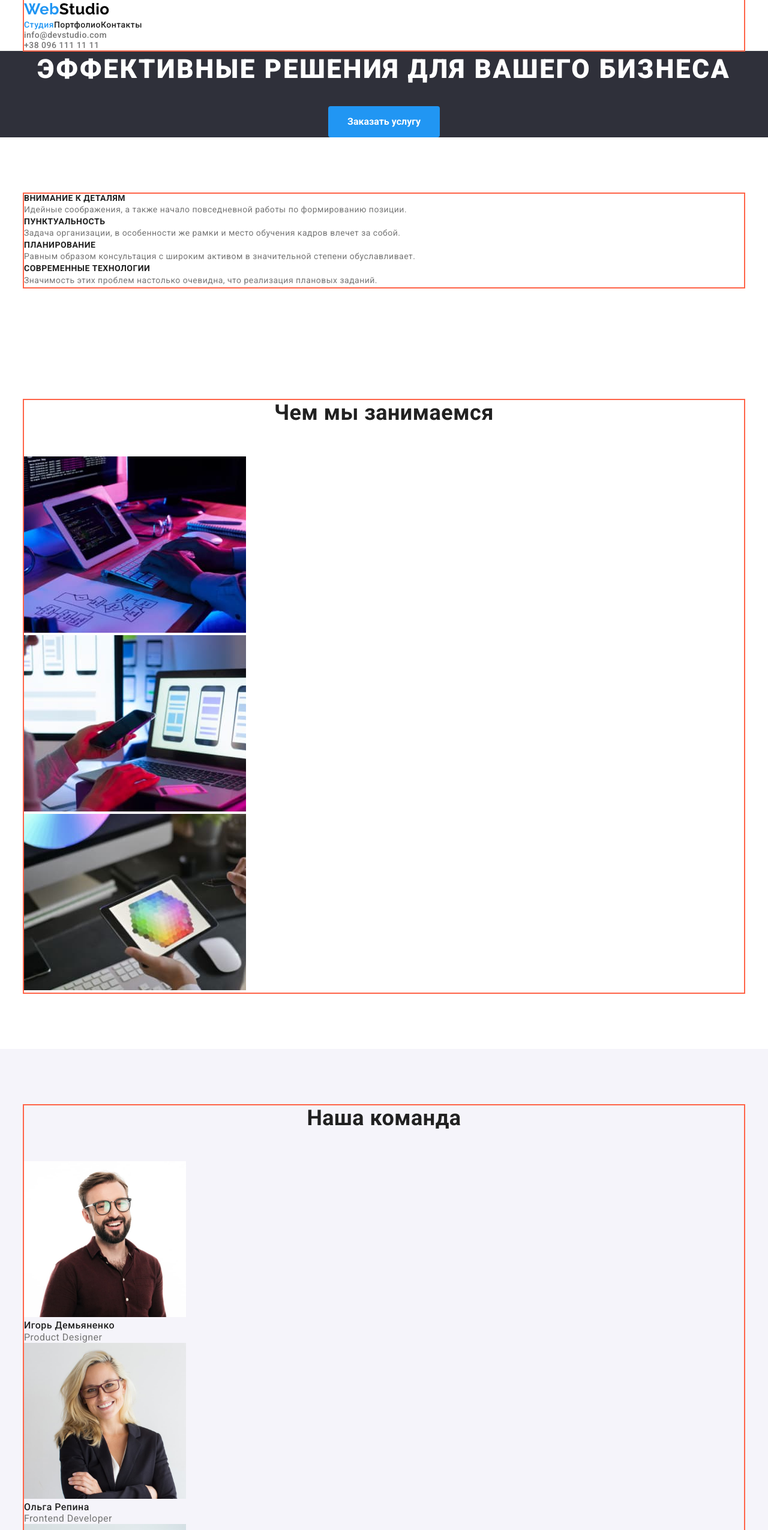
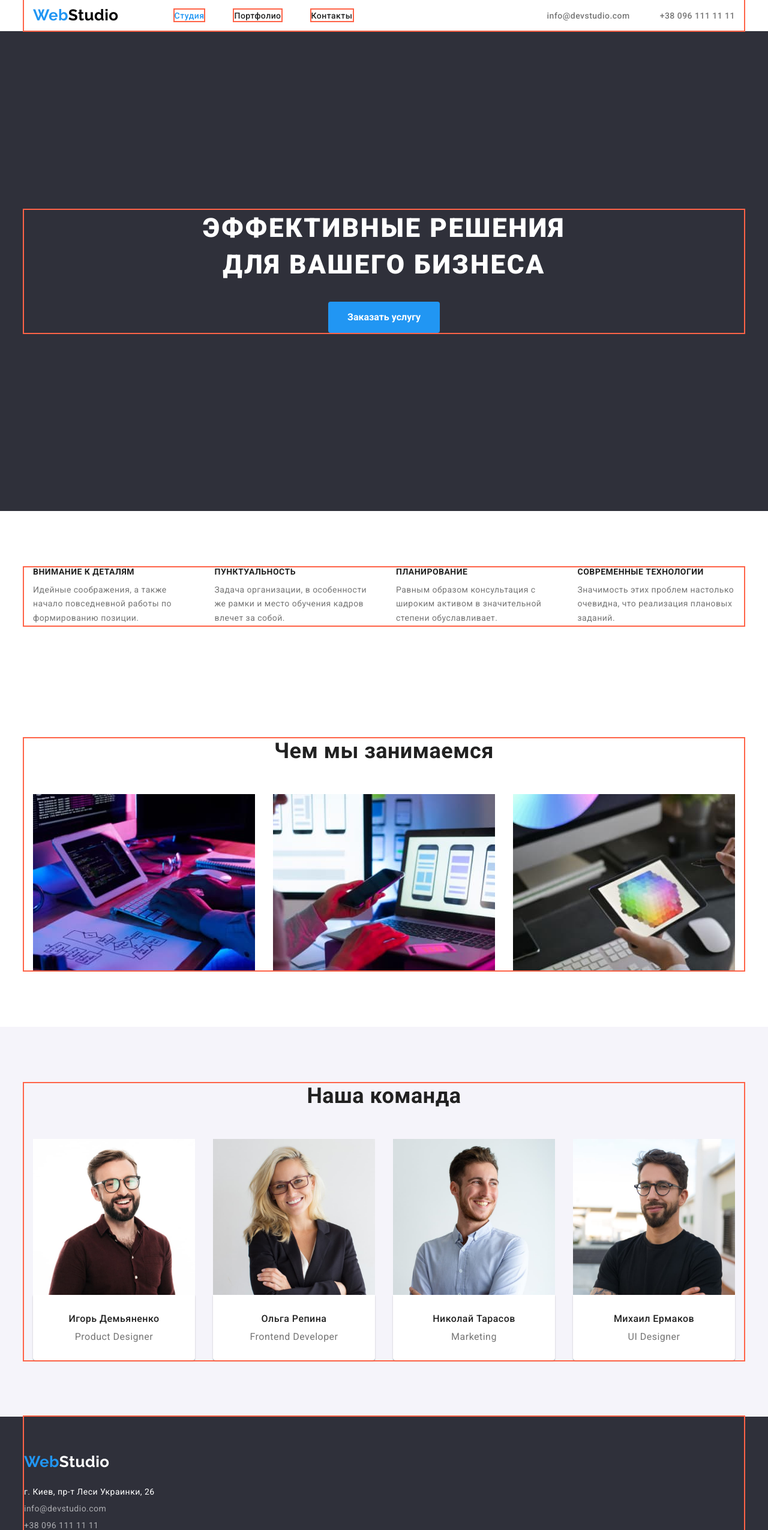
Before and after one commit to OleksandrTyshchenko/goit-markup-hw-03, a plain HTML site: page index.html in a window 1280 px wide. Shown: the top 2551 px of the page at 60% size. Drawn offline with nearby package versions, Linux system fonts and the light colour scheme.

Commit message:
ДЗ 3
блоки

```diff
--- a/css/styles.css
+++ b/css/styles.css
@@ -47,10 +47,18 @@ p {
   margin: 0;
 }
 
+img {
+  display: block;
+  max-width: 100%;
+  height: auto;
+}
+
 .container {
   margin-left: auto;
   margin-right: auto;
   width: 1200px;
+  padding-left: 15px;
+  padding-right: 15px;
   outline: 2px solid tomato;
 }
 
@@ -75,10 +83,8 @@ p {
   line-height: 1.2;
 }
 
-.site-nav {
-  display: flex;
-  padding: 0;
-  margin: 0;
+.site-nav li {
+  outline: 2px solid tomato;
 }
 
 .site-nav .link {
@@ -92,15 +98,16 @@ p {
   color: var(--accent-color);
 }
 
-.com-nav:hover,
-.com-nav:focus,
+.item:hover,
+.item:focus,
 .link:hover,
 .link:focus {
   color: var(--accent-color);
 }
 
-.com-nav {
+.item {
   color: var(--contact-header-color);
+
   font-weight: 500;
   font-size: 14px;
   line-height: 1.2;
@@ -110,6 +117,40 @@ p {
 
 .page-header {
   border-bottom: 1px solid #ececec;
+}
+
+.page-header .container {
+  display: flex;
+  justify-content: flex-end;
+}
+
+.page-header .logo {
+  margin-right: 93px;
+}
+
+.main-nav {
+  display: flex;
+  align-items: center;
+  margin-right: auto;
+}
+
+.site-nav {
+  display: flex;
+  padding-left: 0px;
+}
+
+.site-link:not(:last-child) {
+  margin-right: 50px;
+}
+
+.com-nav {
+  display: flex;
+  padding-left: 0px;
+  justify-content: flex-end;
+}
+
+.site-item:not(:last-child) {
+  margin-right: 50px;
 }
 
 /* главная страница веб-студия*/
@@ -136,6 +177,19 @@ p {
 .hero {
   background-color: var(--background-hero-color);
   text-align: center;
+  min-height: 100vh;
+  display: flex;
+  align-items: center;
+}
+
+.hero .container {
+  display: flex;
+  align-items: center;
+  justify-content: center;
+}
+
+.hero-content {
+  max-width: 696px;
 }
 
 .hero-title {
@@ -164,13 +218,44 @@ p {
   margin: 0px;
 }
 
+.grid {
+  display: flex;
+  flex-wrap: wrap;
+  margin-left: -30px;
+  margin-top: -50px;
+}
+
+.grid-title {
+  flex-basis: calc((100% - 3 * 30px) / 3);
+  margin-left: 30px;
+  margin-top: 50px;
+}
+
+.grid-team {
+  flex-basis: calc((100% - 4 * 30px) / 4);
+}
+
+.signature-team {
+  padding-top: 30px;
+
+  padding-bottom: 30px;
+
+  text-align: center;
+  background: #ffffff;
+  /* material shadow v1 */
+
+  box-shadow: 0px 1px 3px rgba(0, 0, 0, 0.12), 0px 1px 1px rgba(0, 0, 0, 0.14),
+    0px 2px 1px rgba(0, 0, 0, 0.2);
+  border-radius: 0px 0px 4px 4px;
+}
+
 .subtitle {
   font-weight: bold;
   font-size: 14px;
   line-height: 1.1;
   color: var(--title-color);
   text-transform: uppercase;
-  margin: 0;
+  margin-bottom: 10px;
 }
 
 .text {
@@ -197,11 +282,19 @@ p {
 .title-responsibilities {
   font-size: 16px;
   line-height: 1.2;
+  margin-top: 10px;
 }
 
 .visually {
+  display: flex;
   margin: 0;
   padding: 0;
+  text-align: left;
+  justify-content: space-between;
+}
+
+.visually-title {
+  flex-basis: calc((100% - 4 * 30px) / 4);
 }
 
 /* подвал*/
@@ -223,7 +316,8 @@ p {
 }
 .find-us {
   padding: 0px;
-  margin: 0px;
+  margin-top: 20px;
+  margin-bottom: 0px;
 }
 
 .contact {
@@ -258,8 +352,32 @@ p {
 }
 
 .filter {
+  display: flex;
+  flex-wrap: wrap;
   padding: 0px;
   margin: 0px;
+  margin-left: -30px;
+  margin-top: -30px;
+}
+
+.filter-item {
+  margin-left: 30px;
+  margin-top: 30px;
+  flex-basis: calc((100% - 3 * 30px) / 3);
+}
+
+.card {
+  border: 1px solid #eeeeee;
+  padding-left: 24px;
+}
+
+.filter-button {
+  display: flex;
+  justify-content: center;
+  margin-bottom: 50px;
+  margin-top: 0px;
+  padding: 0px;
+  list-style: none;
 }
 
 .button-portfolio {
@@ -284,7 +402,7 @@ p {
   background-color: var(--accent-color);
 }
 
-.filter .button-portfolio.curent {
+.filter-button .button-portfolio.curent {
   background-color: var(--accent-color);
 }
 
--- a/index.html
+++ b/index.html
@@ -16,43 +16,47 @@
         <!--Шапка-->
         <header class="page-header">
            <div class="container">
-                <nav>
-                    <a href="/"><span class="web">Web</span><span class="studio">Studio</span></a>
+                <nav class="main-nav">
+                    <a class="logo" href="/"><span class="web">Web</span><span class="studio">Studio</span></a>
                     <ul class="site-nav">
-                     <li><a class="link curent" href="./index.html">Студия</a></li>
-                     <li><a class="link" href="./portfolio.html">Портфолио</a></li>
-                     <li><a class="link" href="">Контакты</a></li>
+                     <li class="site-link"><a class="link curent" href="./index.html">Студия</a></li>
+                     <li class="site-link"><a class="link" href="./portfolio.html">Портфолио</a></li>
+                     <li class="site-link"><a class="link" href="">Контакты</a></li>
                     </ul>
                 </nav>
                     <ul class="com-nav">
-                       <li><a class="com-nav" href="mailto:info@devstudio.com">info@devstudio.com</a></li>
-                       <li><a class="com-nav" href="tel:+380961111111">+38 096 111 11 11</a></li>
+                       <li class="site-item"><a class="item" href="mailto:info@devstudio.com">info@devstudio.com</a></li>
+                       <li class="site-item"><a class="item" href="tel:+380961111111">+38 096 111 11 11</a></li>
                     </ul>
           </div>
         </header>
         <!--Главная страница-->
         <main>
             <section class="hero">
+                <div class="container">
+                    <div class="hero-content">
                         <h1 class="hero-title">Эффективные решения для вашего бизнеса</h1>
                         <button class="button-hero" type="button">Заказать услугу</button>
+                    </div>
+                 </div>
            </section>
             <section class="section">
                <div class="container">
                    <h2 class="visually-hidden">О нас</h2> <!--скроем-->
                     <ul class="visually">
-                        <li>
+                        <li class="visually-title">
                             <h3 class="subtitle">Внимание к деталям</h3>
                             <p class="text">Идейные соображения, а также начало повседневной работы по формированию позиции.</p>
                         </li>
-                        <li>
+                        <li class="visually-title">
                             <h3 class="subtitle">Пунктуальность</h3>
                             <p class="text">Задача организации, в особенности же рамки и место обучения кадров влечет за собой.</p>
                         </li>
-                        <li>
+                        <li class="visually-title">
                             <h3 class="subtitle">Планирование</h3>
                             <p class="text">Равным образом консультация с широким активом в значительной степени обуславливает.</p>
                         </li>
-                        <li>
+                        <li class="visually-title">
                             <h3 class="subtitle">Современные технологии</h3>
                             <p class="text">Значимость этих проблем настолько очевидна, что реализация плановых заданий.</p>
                         </li>
@@ -62,14 +66,14 @@
             <section class="section">
                 <div class="container">
                     <h2 class="title">Чем мы занимаемся</h2>
-                    <ul class="title-list">
-                        <li>
+                    <ul class="title-list grid">
+                        <li class="grid-title">
                             <img src="./images/imgs.jpg" alt="проектирование" width="370" height="294">
                         </li>
-                        <li>
+                        <li class="grid-title">
                             <img src="./images/img1s.jpg" alt="Дизайн" width="370" height="294">
                         </li>
-                        <li>
+                        <li class="grid-title">
                             <img src="./images/img2s.jpg" alt="Редакция" width="370" height="294">
                         </li>
                     </ul>
@@ -78,26 +82,34 @@
             <section class="box section">
              <div class="container">
                 <h2 class="title">Наша команда</h2>
-                <ul class="title-list">
-                    <li>
+                <ul class="title-list grid">
+                    <li class="grid-title grid-team">
                         <img src="./images/m3s.jpg" alt="Игорь Демьяненко Продакт-дизайнер" Width="270" Height="260">
+                        <div class="signature-team">
                             <h3 class="title-team">Игорь Демьяненко</h3>
                             <p class="title-responsibilities" lang="en">Product Designer</p>
+                        </div>
                     </li>
-                    <li>
+                    <li class="grid-title grid-team">
                         <img src="./images/ws.jpg" alt="Ольга Репина Фронтенд-разработчик" Width="270" Height="260">
+                        <div class="signature-team">
                             <h3 class="title-team">Ольга Репина</h3>
                             <p class="title-responsibilities" lang="en">Frontend Developer</p>
+                        </div>
                     </li>
-                    <li>
+                    <li class="grid-title grid-team">
                         <img src="./images/ms.jpg" alt="Николай Тарасов Маркетинг" Width="270" Height="260">
+                        <div class="signature-team">
                             <h3 class="title-team">Николай Тарасов</h3>
                             <p class="title-responsibilities" lang="en">Marketing</p>
+                        </div>
                     </li>
-                    <li>
+                    <li class="grid-title grid-team">
                         <img src="./images/m2s.jpg" alt="Михаил Ермаков Веб-дизайн" Width="270" Height="260">
+                        <div class="signature-team">
                             <h3 class="title-team">Михаил Ермаков</h3>
                             <p class="title-responsibilities" lang="en">UI Designer</p>
+                        </div>
                     </li>
                 </ul>
              </div>
```
Also changed, not shown: portfolio.html (+37 -18 lines). Lines whose indentation alone changed are shown as unchanged.
